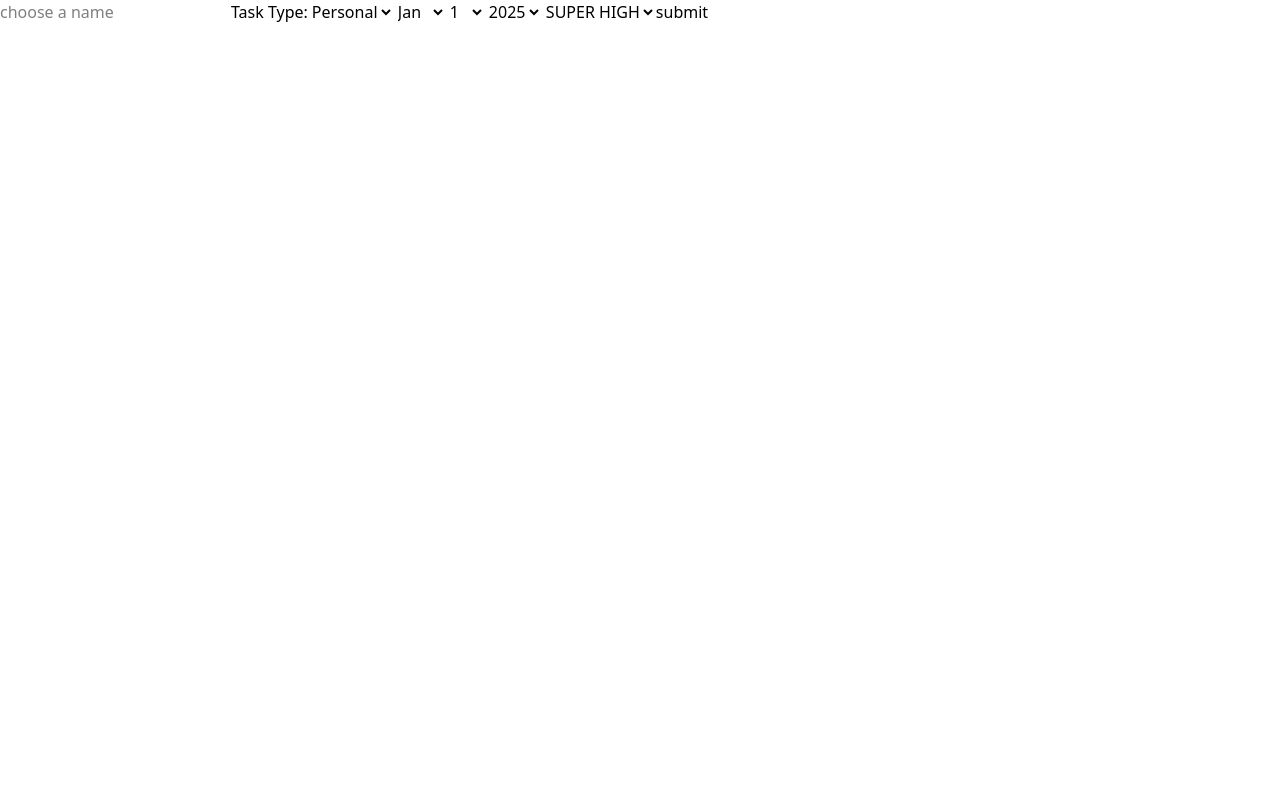
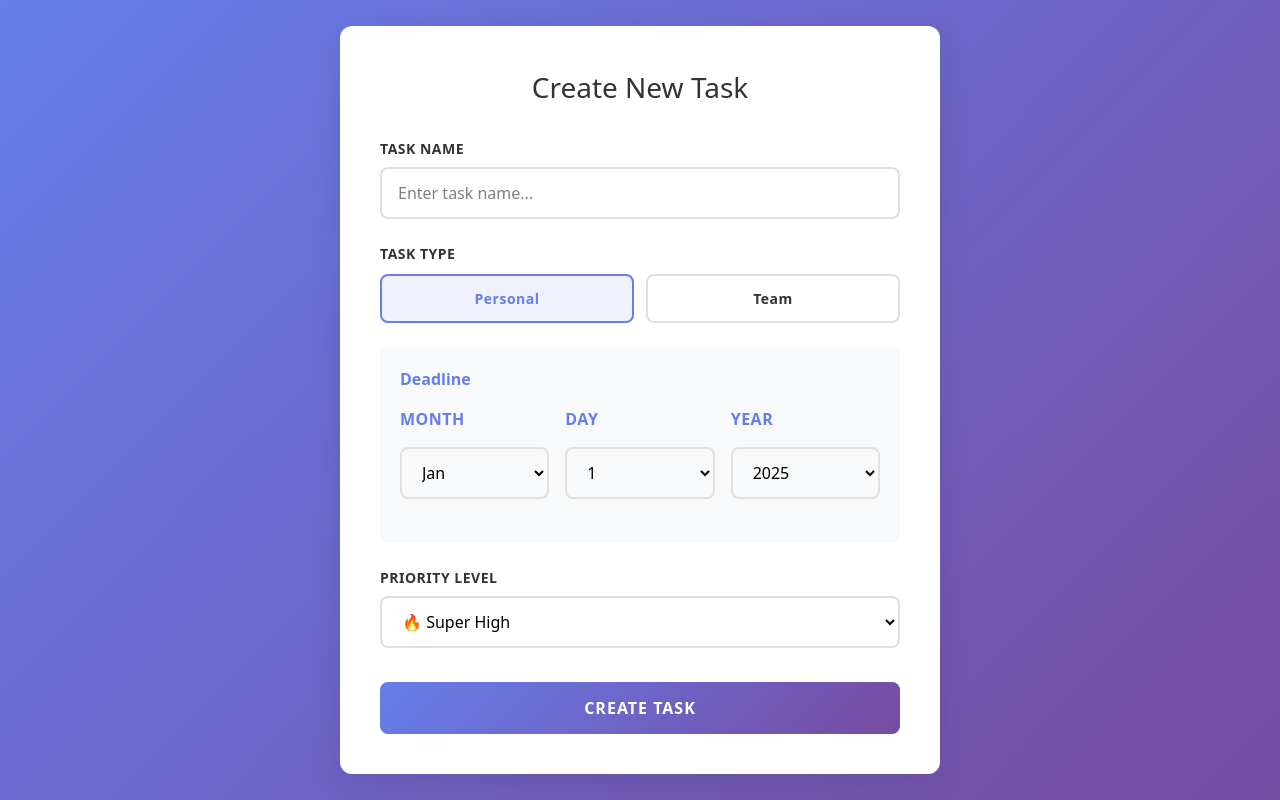
Before and after one commit to Bennables/PERN, a React (Vite) app in the folder frontend/: page /create in a window 1280 px wide. Built offline with nearby package versions, Linux system fonts and the light colour scheme.

Commit message:
create page

```diff
--- /dev/null
+++ b/frontend/src/pages/Create.css
@@ -0,0 +1,161 @@
+.create-container {
+    display: flex;
+    align-items: center;
+    justify-content: center;
+    min-height: 100vh;
+    padding: 20px;
+    background: linear-gradient(135deg, #667eea 0%, #764ba2 100%);
+}
+
+.create-card {
+    width: 100%;
+    max-width: 600px;
+    background: white;
+    border-radius: 12px;
+    box-shadow: 0 8px 32px rgba(0, 0, 0, 0.1);
+    padding: 40px;
+}
+
+.create-card h1 {
+    color: #333;
+    text-align: center;
+    margin-bottom: 30px;
+    font-size: 28px;
+}
+
+.form-group {
+    margin-bottom: 24px;
+}
+
+.form-group label {
+    display: block;
+    margin-bottom: 8px;
+    color: #333;
+    font-weight: 600;
+    font-size: 14px;
+    text-transform: uppercase;
+    letter-spacing: 0.5px;
+}
+
+.form-group input[type="text"],
+.form-group select {
+    width: 100%;
+    padding: 12px 16px;
+    border: 2px solid #e0e0e0;
+    border-radius: 8px;
+    font-size: 16px;
+    transition: all 0.3s ease;
+    font-family: inherit;
+}
+
+.form-group input[type="text"]:focus,
+.form-group select:focus {
+    outline: none;
+    border-color: #667eea;
+    box-shadow: 0 0 0 3px rgba(102, 126, 234, 0.1);
+}
+
+.form-row {
+    display: grid;
+    grid-template-columns: 1fr 1fr;
+    gap: 16px;
+}
+
+.form-row-three {
+    display: grid;
+    grid-template-columns: 1fr 1fr 1fr;
+    gap: 16px;
+}
+
+.form-group-full {
+    grid-column: 1 / -1;
+}
+
+.submit-button {
+    width: 100%;
+    padding: 14px 24px;
+    background: linear-gradient(135deg, #667eea 0%, #764ba2 100%);
+    color: white;
+    border: none;
+    border-radius: 8px;
+    font-size: 16px;
+    font-weight: 700;
+    cursor: pointer;
+    transition: all 0.3s ease;
+    text-transform: uppercase;
+    letter-spacing: 1px;
+    margin-top: 10px;
+}
+
+.submit-button:hover {
+    transform: translateY(-2px);
+    box-shadow: 0 8px 24px rgba(102, 126, 234, 0.4);
+}
+
+.submit-button:active {
+    transform: translateY(0);
+}
+
+.scope-group {
+    display: grid;
+    grid-template-columns: 1fr 1fr;
+    gap: 12px;
+    margin-top: 10px;
+}
+
+.scope-option {
+    position: relative;
+}
+
+.scope-option input[type="radio"] {
+    display: none;
+}
+
+.scope-option label {
+    display: block;
+    padding: 12px 16px;
+    border: 2px solid #e0e0e0;
+    border-radius: 8px;
+    text-align: center;
+    cursor: pointer;
+    transition: all 0.3s ease;
+    text-transform: capitalize;
+    margin-bottom: 0;
+}
+
+.scope-option input[type="radio"]:checked + label {
+    border-color: #667eea;
+    background-color: rgba(102, 126, 234, 0.1);
+    color: #667eea;
+    font-weight: 700;
+}
+
+.date-section {
+    background: #f8f9fa;
+    padding: 20px;
+    border-radius: 8px;
+    margin-bottom: 24px;
+}
+
+.date-section label {
+    display: block;
+    margin-bottom: 16px;
+    color: #667eea;
+    font-weight: 700;
+    font-size: 16px;
+}
+
+@media (max-width: 600px) {
+    .create-card {
+        padding: 24px;
+    }
+
+    .form-row,
+    .form-row-three {
+        grid-template-columns: 1fr;
+    }
+
+    .scope-group {
+        grid-template-columns: 1fr 1fr;
+    }
+}
--- a/frontend/src/pages/Create.jsx
+++ b/frontend/src/pages/Create.jsx
@@ -1,7 +1,7 @@
 import axios from "axios";
 import { useState } from "react";
 import { useNavigate } from "react-router";
-
+import "./Create.css";
 
 const monthList = ['Jan', 'Feb', 'Mar', 'Apr', 'May', 'Jun', 'Jul', 'Aug', 'Sep', 'Oct', 'Nov', "Dec"]
 const mapMonth = {'Jan': 1, 'Feb': 2, 'Mar': 3, 'Apr' : 4, 'May':5, 'Jun':6, 'Jul':7, 'Aug':8, 'Sep':9, 'Oct':10, 'Nov':11, "Dec":12}
@@ -26,38 +26,54 @@ const Create = () => {
             return;
         }
 
-        let data = {name: name, scope: scope, deadline: `${year}-${month}-${day}`, urgency: urgency};
+        const orgId = sessionStorage.getItem("orgId");
+        if (scope === "team" && (!orgId || orgId === "null" || orgId === "undefined")) {
+            alert("No organization selected. Please pick your org first.");
+            nav("/org/find");
+            return;
+        }
+
+        let data = {
+            name: name,
+            scope: scope,
+            deadline: `${year}-${month}-${day}`,
+            urgency: urgency,
+            org_id: scope === "team" ? Number(orgId) : undefined
+        };
 
         try {
-            const response = await axios.post(`${link}/create`, data, {
-                headers: {Authorization: `Bearer ${sessionStorage.accessToken}`},
+            const token = sessionStorage.getItem("accessToken");
+
+            const makeRequest = () => axios.post(`${link}/create`, data, {
+                headers: { Authorization: `Bearer ${token}` },
                 withCredentials: true
-            }).catch(async err => {
-                    console.log('error message is: ' + err.response.data.message)
-                    if (err.response && err.response.data && err.response.data.message == 'token expired'){
-                        //get here
-                        console.log("refreshing the token")
-                        await axios.get(`${link}/auth/refresh`, {withCredentials: true})
-                            .then(res =>{
-                                console.log(res);
-                                console.log("WE're getting here successfully" )
-                                sessionStorage.setItem("accessToken", res.data.token)
-                            })
-                            .catch(err => {
-                                console.log(err);
-                                if (err.response && err.response.data && err.response.data.message == "token doesn't exist"){
-                                    sessionStorage.removeItem('accessToken')
-                                    nav(`/login`);
+            });
+
+            let response;
+            try {
+                response = await makeRequest();
+            } catch (err) {
+                const message = err?.response?.data?.message;
+                console.log("error message is: " + (message || "(no message)"));
+
+                if (message === "token expired") {
+                    // refresh and retry once
+                    const refreshRes = await axios.get(`${link}/auth/refresh`, { withCredentials: true });
+                    sessionStorage.setItem("accessToken", refreshRes.data.token);
+
+                    const retryToken = sessionStorage.getItem("accessToken");
+                    response = await axios.post(`${link}/create`, data, {
+                        headers: { Authorization: `Bearer ${retryToken}` },
+                        withCredentials: true
+                    });
+                } else if (message === "bad token" || message === "token doesn't exist") {
+                    sessionStorage.removeItem("accessToken");
+                    nav("/login");
+                    return;
+                } else {
+                    throw err;
                 }
-                            })
-                        console.log("DONE")
             }
-
-                    if (err.response && err.response.data && err.response.data.message == 'bad token'){
-                        sessionStorage.removeItem('accessToken')
-                        nav(`/login`);
-                    }
-                })
 
             console.log("Task created successfully:", response.data);
             alert("Task created successfully!");
@@ -93,7 +109,7 @@ const Create = () => {
         }
         const options = []
         for(let i = 1; i <= days; i++){
-            options.push(<option value={i}>{i}</option>)
+            options.push(<option key={i} value={i}>{i}</option>)
         }
         return options
     }
@@ -102,7 +118,7 @@ const Create = () => {
         const options = []
         const yearNum = new Date().getFullYear();
         for(let i = yearNum; i < yearNum + 10; i++){
-            options.push(<option value={i}>{i}</option>)
+            options.push(<option key={i} value={i}>{i}</option>)
         }
         return options;
     }
@@ -110,36 +126,91 @@ const Create = () => {
 
 
     return (
-        <div>
-            <input name="name" type="text" value= {name || "" } placeholder="choose a name" onChange={(e)=>setName(e.target.value)}></input>
-            <label for="scope">Task Type:</label>
-            <select id="scope" onChange={(e) => setScope(e.target.value)} name="scope">
-                <option value="personal">Personal</option>
-                <option value="team">Team</option>
-            </select>
+        <div className="create-container">
+            <div className="create-card">
+                <h1>Create New Task</h1>
 
+                <form onSubmit={handleSubmit}>
+                    <div className="form-group form-group-full">
+                        <label htmlFor="name">Task Name</label>
+                        <input
+                            id="name"
+                            name="name"
+                            type="text"
+                            value={name || ""}
+                            placeholder="Enter task name..."
+                            onChange={(e) => setName(e.target.value)}
+                        />
+                    </div>
+
+                    <div className="form-group form-group-full">
+                        <label>Task Type</label>
+                        <div className="scope-group">
+                            <div className="scope-option">
+                                <input
+                                    id="personal"
+                                    type="radio"
+                                    name="scope"
+                                    value="personal"
+                                    checked={scope === "personal"}
+                                    onChange={(e) => setScope(e.target.value)}
+                                />
+                                <label htmlFor="personal">Personal</label>
+                            </div>
+                            <div className="scope-option">
+                                <input
+                                    id="team"
+                                    type="radio"
+                                    name="scope"
+                                    value="team"
+                                    checked={scope === "team"}
+                                    onChange={(e) => setScope(e.target.value)}
+                                />
+                                <label htmlFor="team">Team</label>
+                            </div>
+                        </div>
+                    </div>
+
+                    <div className="date-section">
+                        <label>Deadline</label>
+                        <div className="form-row-three">
+                            <div className="form-group">
+                                <label htmlFor="month">Month</label>
                                 <select id="month" onChange={(e) => setMonth(mapMonth[e.target.value])} name="month">
                                     {monthList.map((month)=>(
-                    <option value={month}>{month}</option>
+                                        <option key={month} value={month}>{month}</option>
                                     ))}
                                 </select>
+                            </div>
 
+                            <div className="form-group">
+                                <label htmlFor="day">Day</label>
                                 <select id="day" name="day" onChange={(e) => setDay(e.target.value)}>
                                     {countMonths()}
                                 </select>
+                            </div>
 
-
+                            <div className="form-group">
+                                <label htmlFor="year">Year</label>
                                 <select id="year" name="year" onChange={(e) => setYear(e.target.value)}>
                                     {countYears()}
                                 </select>
+                            </div>
+                        </div>
+                    </div>
 
+                    <div className="form-group form-group-full">
+                        <label htmlFor="urgency">Priority Level</label>
                         <select id="urgency" name="urgency" onChange={(e) => setUrgency(e.target.value)}>
-                <option value="3">SUPER HIGH</option>
-                <option value="2">Medium</option>
-                <option value="1">Low</option>
+                            <option value="3">🔥 Super High</option>
+                            <option value="2">📌 Medium</option>
+                            <option value="1">✓ Low</option>
                         </select>
+                    </div>
 
-            <button onClick={(e) => handleSubmit(e)}>submit</button>
+                    <button type="submit" className="submit-button">Create Task</button>
+                </form>
+            </div>
         </div>
     )
 }
```
Also changed, not shown: frontend/src/components/Dragger.jsx (+36 -17 lines), frontend/src/main.jsx (+5 -3 lines). Lines whose indentation alone changed are shown as unchanged.
